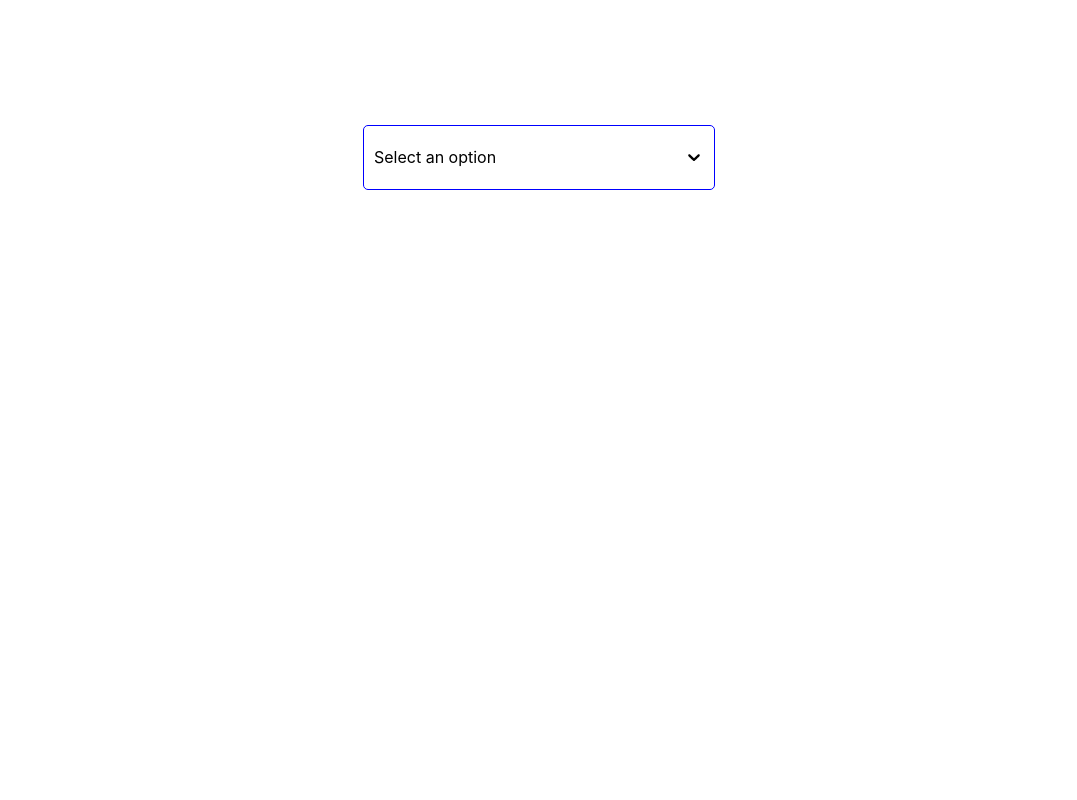
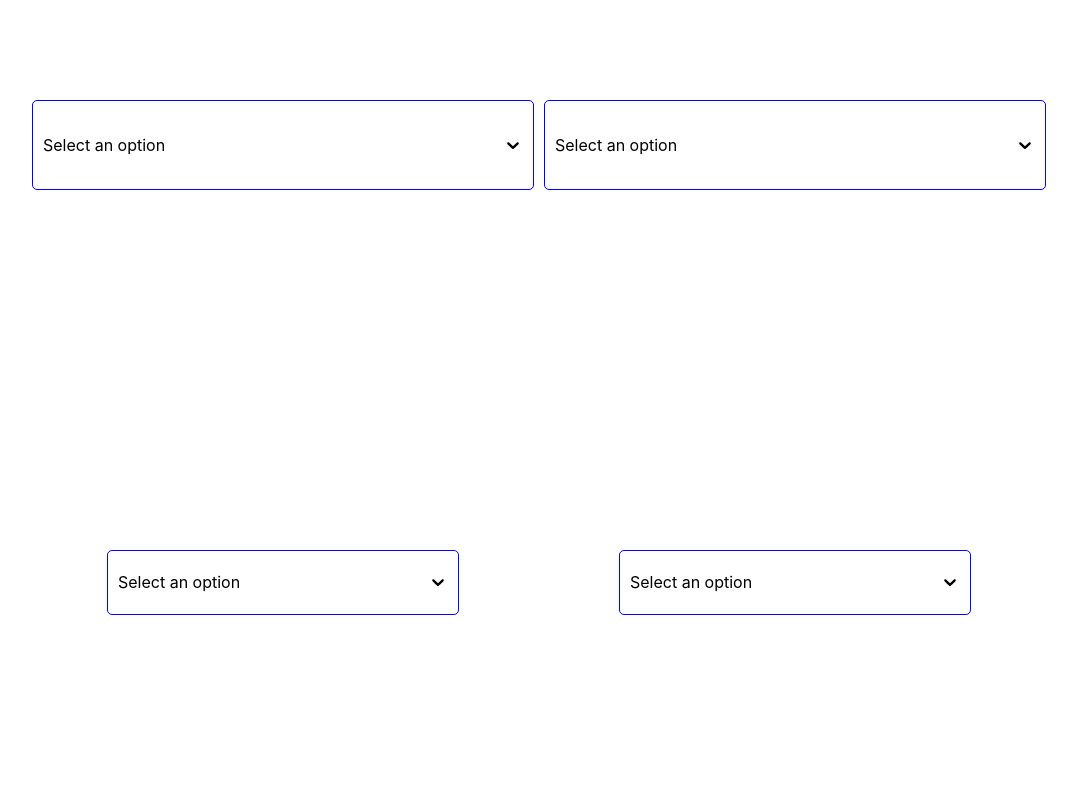
Before and after one commit to SamMorton123/hive-frontend-challenge, a React (Create React App) app: page / in a window 1280 px wide. Shown: the top 800 px of the page, without its empty margins (102-1179 px from the left). Built offline with nearby package versions, Linux system fonts and the light colour scheme.

Commit message:
final cleanup

```diff
--- a/src/App.css
+++ b/src/App.css
@@ -1,7 +1,15 @@
 .app {
-    height: 500px;
     display: flex;
     flex-direction: column;
     justify-content: center;
     align-items: center;
 }
+
+.container {
+    width: 80%;
+    margin-top: 100px;
+    display: flex;
+    flex-direction: row;
+    justify-content: space-around;
+    align-items: center;
+}
--- a/src/App.js
+++ b/src/App.js
@@ -5,11 +5,31 @@ import './App.css';
 
 const App = () => {
 
-  const data = ['Sam', 'Nat', 'Tan', 'Dave', 'Person 1', 'Person 2', 'Person 3', 'Personsssjsjsjsj4', 'Andnddnd 5', 'And more', 'Select all', 'None'];
+  const personData = [
+    'Owen Mass', 'Patrick Matejka', 'Tim Ritz', "Brian Cormier", 'Will Thompson', "Andrew O'Brien",
+    'Christian Wang', 'Jason Myers', 'James Balthis', 'Brendan Lawrence'
+  ];
+  const numberData = [];
+  for (let i = 0; i < 20; i++) numberData.push(i);
+
+  const onDataChange = (val) => console.log('State is now:', val);
 
   return (
     <div className="app">
-      <Dropdown data={data} multiselect={false} />
+      <div className="container">
+        <Dropdown givenData={personData} onDataChange={onDataChange} multiselect size="large" />
+        <Dropdown givenData={numberData} onDataChange={onDataChange} multiselect={false} size="large" />
+      </div>
+
+      <div className="container">
+        <Dropdown givenData={personData} onDataChange={onDataChange} multiselect size="medium" />
+        <Dropdown givenData={numberData} onDataChange={onDataChange} multiselect={false} size="medium" />
+      </div>
+
+      <div className="container">
+        <Dropdown givenData={personData} onDataChange={onDataChange} multiselect size="small" />
+        <Dropdown givenData={numberData} onDataChange={onDataChange} multiselect={false} size="small" />
+      </div>
     </div>
   );
 }
--- a/src/components/Dropdown.js
+++ b/src/components/Dropdown.js
@@ -1,5 +1,4 @@
 import React, { useEffect, useRef, useState } from 'react';
-
 import { DropdownItem } from './DropdownItem';
 
 import './dropdown.css';
@@ -23,14 +22,28 @@ const DropdownIcon = () => (
 
 /*
 The Dropdown component as described in the takehome prompt.
+Props:
+    - givenData: the data to be displayed by the component
+    - onDataChange: callback that is called every time there is a chnage in the set of
+        items selected by the user
+    - multiselect: toggles multiselect on and off
+    - size: single API for sizing the component. user can select "small", "medium", or "large".
+        If not specified, defaults to "medium"
 */
-export const Dropdown = ({ data, multiselect, size }) => {
+export const Dropdown = ({ givenData, onDataChange, multiselect, size }) => {
+
+    // ensure all given data are strings
+    const data = givenData.map((item) => String(item));
 
     // using ref to help the dropdown detect when the user clicks outside of it
     const ref = useRef(null);
 
     // determine class of dropdown based on given size prop
-    const dropdownClass = size === 'large' ? 'dropdown-large-container' : 'dropdown-default-container';
+    let dropdownClass;
+    if (size === 'large') dropdownClass = 'dropdown-large-container';
+    else if (size === 'medium') dropdownClass = 'dropdown-default-container';
+    else if (size === 'small') dropdownClass = 'dropdown-small-container';
+    else dropdownClass = 'dropdown-default-container';
 
     /*
     Selected state is an array which tracks which item or items are selected. If
@@ -110,6 +123,10 @@ export const Dropdown = ({ data, multiselect, size }) => {
     returns the user to the state of having nothing selected. Further, it tags the "None",
     "Select all", "Deselect all" options as "special options," as they're not typical
     options for the user.
+
+    Props:
+        - data: the data passed in the main Dropdown component props
+        - selected: the state indicating which option(s) are selected
     */
     const DropdownOptionsContainer = ({ data, selected }) => {
 
@@ -173,6 +190,11 @@ export const Dropdown = ({ data, multiselect, size }) => {
 
     }, [ref]);
 
+    // call the onDataChange method every time the selected state is updated
+    useEffect(() => {
+        if (onDataChange) onDataChange(selected);
+    }, [selected]);
+
     return (
         <div className={dropdownClass} ref={ref}>
             <div className="dropdown" onClick={() => setOptionsVisible(!optionsVisible)}>
--- a/src/components/DropdownItem.js
+++ b/src/components/DropdownItem.js
@@ -1,16 +1,29 @@
 import React from 'react';
-
 import './dropdown.css';
 
+/*
+Component controlling each individual item displayed with the dropdown.
+Props:
+    - content: the content to be displayed in the item
+    - onClick: the method to be performed when the item is clicked
+    - isSpecialOption: indicates whether the content is "special" (i.e. it's
+        one of "None", "Select all", or "Deselect all")
+    - isMultiSelect: indicates whether the display should reflect multiselect or not
+    - isChecked: if multiselect is on, determines whether or not the item appears as
+        checked or not
+*/
 export const DropdownItem = ({ content, onClick, isSpecialOption, isMultiSelect, isChecked }) => {
 
-    // determine the class of given option
+    // determine the class of given option to control its appearance
     let classname;
     if (isSpecialOption) {
         classname = content === 'None' ? 'dropdown-option-special' : 'dropdown-option-special-multi';
     } else classname = isMultiSelect ? 'dropdown-option-multi' : 'dropdown-option';
 
-    const genItemContent = () => {
+    /*
+    Control the content displayed by the DropdownItem.
+    */
+    const ItemContent = () => {
         if (isSpecialOption || !isMultiSelect) return <span>{content}</span>;
 
         const id = isChecked ? "checked" : null;
@@ -25,7 +38,7 @@ export const DropdownItem = ({ content, onClick, isSpecialOption, isMultiSelect,
 
    return (
        <div className={classname} onClick={(e) => onClick(e, content)}>
-           {genItemContent()}
+           <ItemContent />
        </div>
    );
 };
--- a/src/components/dropdown.css
+++ b/src/components/dropdown.css
@@ -1,6 +1,16 @@
 .dropdown-default-container {
     width: 350px;
     height: 250px;
+}
+
+.dropdown-large-container {
+    width: 500px;
+    height: 350px;
+}
+
+.dropdown-small-container {
+    width: 250px;
+    height: 150px;
 }
 
 .dropdown {
```
